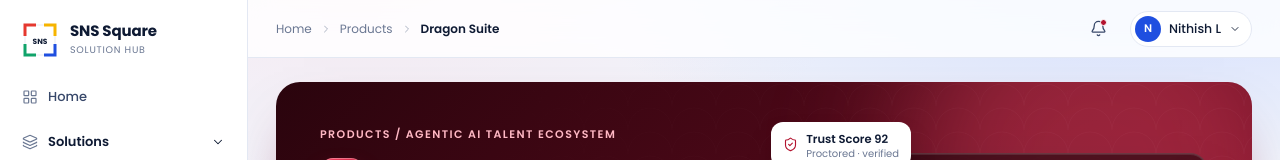
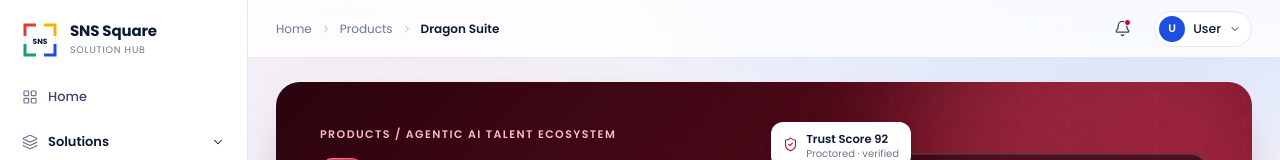
Before and after one commit to BMajaykumar/Dragon_Suite_SB_Page, a plain HTML site: page backup.html in a window 1280 px wide. Shown: the top 160 px of the page. Drawn offline with Linux system fonts and the light colour scheme; animation ran at ten frames a second.

Commit message:
Replace placeholder name with generic User in backup pages
Co-Authored-By: Claude Sonnet 5.5 <noreply@anthropic.com>

```diff
--- a/backup.html
+++ b/backup.html
@@ -798,7 +798,7 @@ h1,h2,h3,h4{line-height:1.2;letter-spacing:-.01em}
       <nav class="crumbs" aria-label="Breadcrumb"><span class="hide-s">Home</span><svg class="ic hide-s"><use href="#i-chev-right"/></svg><span class="hide-s">Products</span><svg class="ic hide-s"><use href="#i-chev-right"/></svg><b>Dragon Suite</b></nav>
       <div class="top-right">
         <button class="icon-btn" aria-label="Notifications"><svg class="ic"><use href="#i-bell"/></svg><i></i></button>
-        <div class="user-pill"><span class="avatar">N</span><span>Nithish L</span><svg class="ic" style="font-size:12px"><use href="#i-chev-down"/></svg></div>
+        <div class="user-pill"><span class="avatar">U</span><span>User</span><svg class="ic" style="font-size:12px"><use href="#i-chev-down"/></svg></div>
       </div>
     </header>
 
```
Also changed, not shown: backup2.html (+1 -1 lines).
